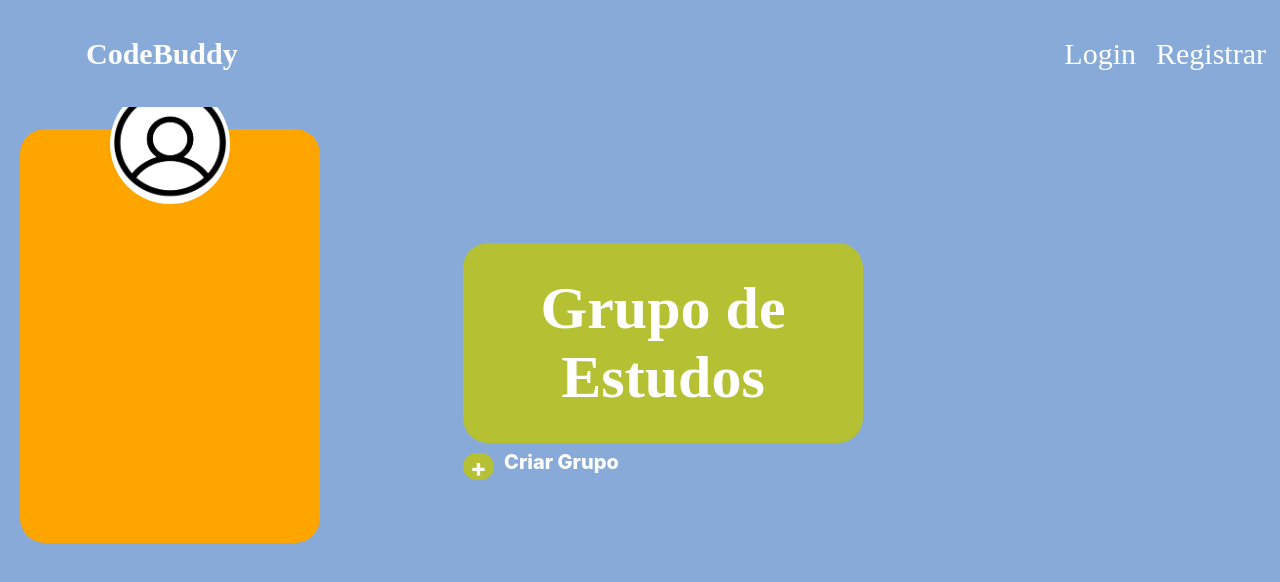
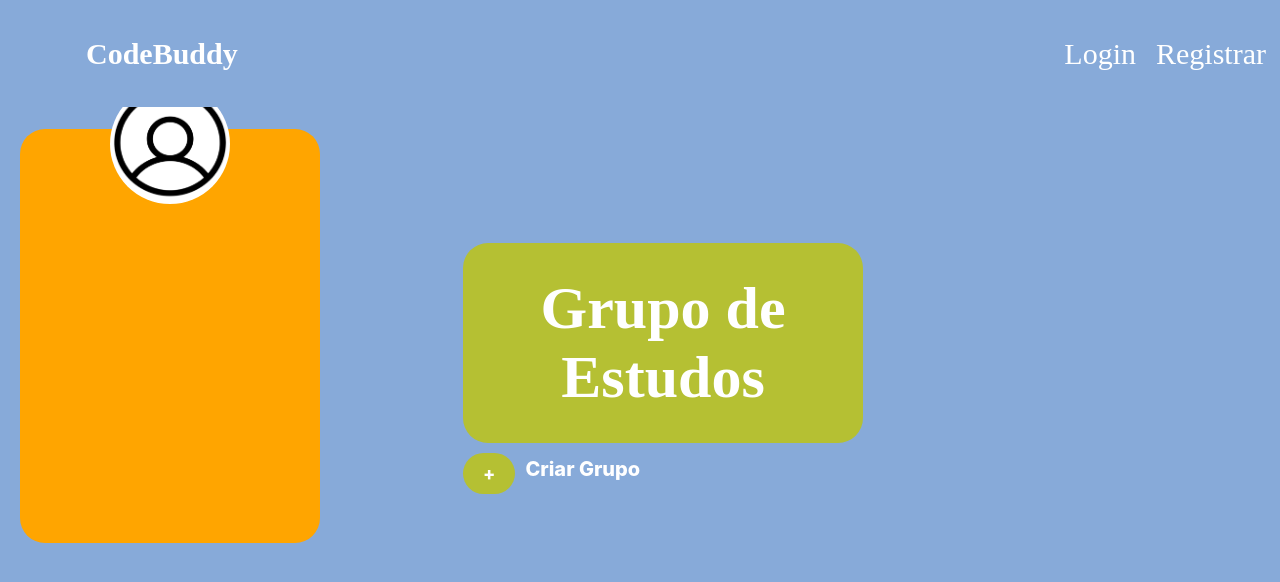
Before and after one commit to enzomaneira/CodeBuddy-Front, a React (Vite) app in the folder codebuddy-repo/: page /Profile in a window 1280 px wide. Shown: the top 582 px of the page. Built offline with nearby package versions, Linux system fonts and the light colour scheme; data requests are answered from the project's data file.

Commit message:
arrumando botao criargrupo

```diff
--- a/codebuddy-repo/src/main.jsx
+++ b/codebuddy-repo/src/main.jsx
@@ -42,7 +42,7 @@ const router = createBrowserRouter([
     element: <CriarGrupo/>,
   },
   {
-    path: "/Grupo/:id",
+    path: "/Grupo/:nome",
     element: <GrupoDetails/>
   }
 
--- a/codebuddy-repo/src/pages/CriarGrupo/botao/BotaoCriarGrupo.module.css
+++ b/codebuddy-repo/src/pages/CriarGrupo/botao/BotaoCriarGrupo.module.css
@@ -1,15 +1,16 @@
 .botao {
     background-color: #B5C033;
-    width: 31px;
-    height: 27px;
+    width: auto; /* Definir a largura como automática para se ajustar ao conteúdo */
+    padding: 10px 20px; /* Adicionar preenchimento para tornar o botão clicável */
     border-radius: 25px;
     text-align: center;
     margin-top: 10px;
     font-family: Inter;
-font-size: 24px;
-font-style: normal;
-font-weight: 800;
-line-height: normal;
-text-transform: capitalize;
-color: white;
+    font-size: 18px; /* Reduzir o tamanho da fonte para melhorar a acessibilidade */
+    font-style: normal;
+    font-weight: 800;
+    line-height: normal;
+    text-transform: capitalize;
+    color: white;
+    cursor: pointer; /* Adicionar estilo de cursor para indicar clicabilidade */
 }
--- a/codebuddy-repo/src/pages/GrupoDetails/GrupoDetails.jsx
+++ b/codebuddy-repo/src/pages/GrupoDetails/GrupoDetails.jsx
@@ -1,4 +1,5 @@
-import React, { useEffect, useState } from "react";
+import React, { useEffect, useState} from "react";
+import {useParams} from "react-router-dom"
 import Navbar from "../../components/Navbar";
 import ContainerG from "../../components/container/ContainerG";
 import styles from "./GrupoDetails.module.css";
@@ -6,17 +7,20 @@ import Posts from "./posts/Posts"
 
 const GrupoDetails = () => {
 
+    const {nome} = useParams();
+
 return (
     <div>
     <div>
         <Navbar/>
     </div>
     <div>
-        <ContainerG>
-            <div className={styles.title}>Grupo XXX</div>
-            <div>
+        <ContainerG >
+            <div className={styles.title}>Grupo {nome}</div>
+            <div className={styles.post}>
                 <Posts/>
-                </div>
+            </div>
+                <Posts/>
         </ContainerG>
     </div>
     </div>
--- a/codebuddy-repo/src/pages/GrupoDetails/GrupoDetails.module.css
+++ b/codebuddy-repo/src/pages/GrupoDetails/GrupoDetails.module.css
@@ -9,4 +9,9 @@ line-height: normal;
 text-transform: capitalize;
 padding-left: 5%;
 padding-top: 1%;
+display: block;
 }
+
+.post {
+    display: block;
+}
--- a/codebuddy-repo/src/pages/GrupoDetails/posts/Posts.jsx
+++ b/codebuddy-repo/src/pages/GrupoDetails/posts/Posts.jsx
@@ -5,7 +5,7 @@ const Posts = () => {
 
 return (
     <div className={styles.post}>
-        post
+        post xxxxxxx
     </div>
 );
 
--- a/codebuddy-repo/src/pages/GrupoDetails/posts/Posts.module.css
+++ b/codebuddy-repo/src/pages/GrupoDetails/posts/Posts.module.css
@@ -1,7 +1,6 @@
 .post {
     width: 80%;
     height: 15%;
-    flex-shrink: 0;
     border-radius: 25px;
     background-color: white;
     position: absolute;
@@ -11,4 +10,5 @@
     left: 50%;
     transform: translate(-50%, -50%);
     text-align: center;
+    display: block;
 }
--- a/codebuddy-repo/src/pages/Perfil/Profile.jsx
+++ b/codebuddy-repo/src/pages/Perfil/Profile.jsx
@@ -50,7 +50,6 @@ const Profile = () => {
         </Link>
         <div className={styles.botaoContainer}>
           <BotaoCriarGrupo />
-
           <div className={styles.texto}>Criar Grupo </div>
         </div>
       </div>
--- a/codebuddy-repo/src/pages/Perfil/Profile.module.css
+++ b/codebuddy-repo/src/pages/Perfil/Profile.module.css
@@ -30,6 +30,7 @@
 .botaoGrupo {
   margin-left: 60%;
   margin-top: -15%;
+  z-index: 1; /* Adicione um índice Z para garantir que o botão esteja sobreposto aos outros elementos */
 }
 
 .botaoContainer {
@@ -40,6 +41,7 @@
   font-weight: 800;
   line-height: normal;
   font-family: Inter;
+  position: relative; /* Adicione position: relative para garantir que z-index funcione */
 }
 
 .texto {
```
